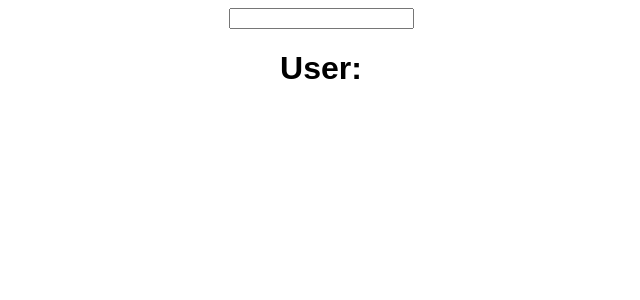
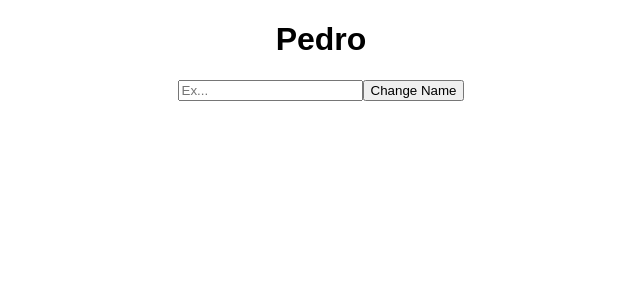
Before and after one commit to ils-juhis/react-hooks, a React (Create React App) app: page / in a window 1280 px wide. Shown: the top 300 px of the page, without its empty margins (319-959 px from the left). Built offline with nearby package versions, Linux system fonts and the light colour scheme.

Commit message:
useRef  hook

```diff
--- a/src/App.js
+++ b/src/App.js
@@ -13,7 +13,8 @@ function App() {
     <div className="App">
       {/* <StateTutorial /> */}
       {/* <EffectTutorial/> */}
-      <ContextTutorial/>
+      {/* <ContextTutorial/> */}
+      <RefTutorial/>
     </div>
   );
 }
--- a/src/UseRef/RefTutorial.js
+++ b/src/UseRef/RefTutorial.js
@@ -2,6 +2,10 @@ import React, { useRef } from "react";
 
 function RefTutorial() {
   const inputRef = useRef(null);
+
+  const changeHandler = (e)=>{
+    inputRef.current.value = e.target.value;
+  }
 
   const onClick = () => {
     inputRef.current.value = "";
@@ -9,7 +13,7 @@ function RefTutorial() {
   return (
     <div>
       <h1>Pedro</h1>
-      <input type="text" placeholder="Ex..." ref={inputRef} />
+      <input type="text" placeholder="Ex..." ref={inputRef} onChange={changeHandler}/>
       <button onClick={onClick}>Change Name</button>
     </div>
   );
```
